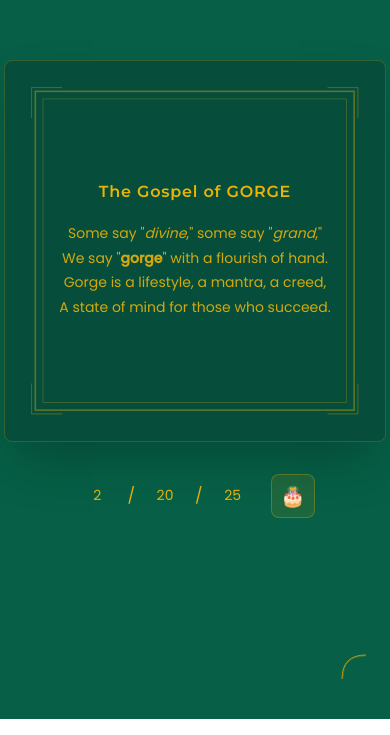
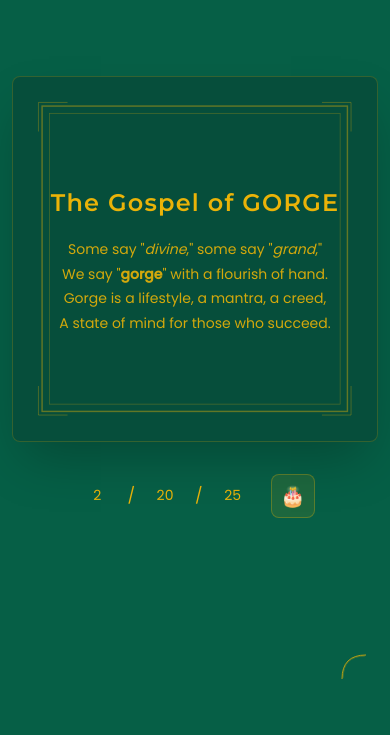
Before and after one commit to mkerem/mkerem.github.io, a plain HTML site: page 40-poems/index.html in a window 390 px wide. Shown: the part 141-876 px from the top of the page. Drawn offline with Linux system fonts and the light colour scheme.

Commit message:
trying to fix mobile responsiveness

```diff
--- a/40-poems/index.html
+++ b/40-poems/index.html
@@ -24,24 +24,11 @@
             justify-content: center;
         }
 
-            .main-title {
-                font-family: 'Poppins', sans-serif;
-                color: #eab308;
-                font-size: clamp(0.875rem, 3vw, 1rem);
-                margin-bottom: 2rem;
-                letter-spacing: 0.05em;
-                opacity: 0.9;
-                gap: 0.5rem;
-                display: flex;
-                align-items: center;
-                justify-content: center;
-            }
-
         .book {
             width: 600px;
             height: 600px;
-                max-width: 90vw;
-                max-height: 90vw;
+            max-width: 95vw; /* Responsive width */
+            max-height: 95vw; /* Keep it square */
             background-color: #064e3b;
             border: 1px solid rgba(234, 179, 8, 0.2);
             border-radius: 0.5rem;
@@ -50,8 +37,7 @@
             display: flex;
             align-items: center;
             justify-content: center;
-                padding: 2rem;
-                overflow: hidden;
+            padding: 2rem; /* Reduced padding for mobile */
         }
 
             .frame {
@@ -70,9 +56,8 @@
             opacity: 1;
             transform: translateY(0);
             transition: opacity 0.5s, transform 0.5s;
-                width: 85%;
-                max-width: 85%;
-                margin: 0 auto;
+            max-width: 100%; /* Ensure text doesn't overflow */
+            padding: 0 1rem; /* Add padding for readability */
         }
 
             .poem.transitioning {
@@ -171,11 +156,11 @@
 
             @media (max-width: 480px) {
                 .container {
-                    padding: 0.5rem;
+                    padding: 1rem;
                 }
 
                 .book {
-                    padding: 1.5rem;
+                    padding: 1rem;
                     max-width: 85vw;
                     max-height: 85vw;
                 }
@@ -191,7 +176,7 @@
                 }
 
                 .title {
-                    font-size: 1rem;
+                    font-size: 1.5rem;
                     margin-bottom: 1.25rem;
                 }
 
```
Lines whose indentation alone changed are shown as unchanged.
